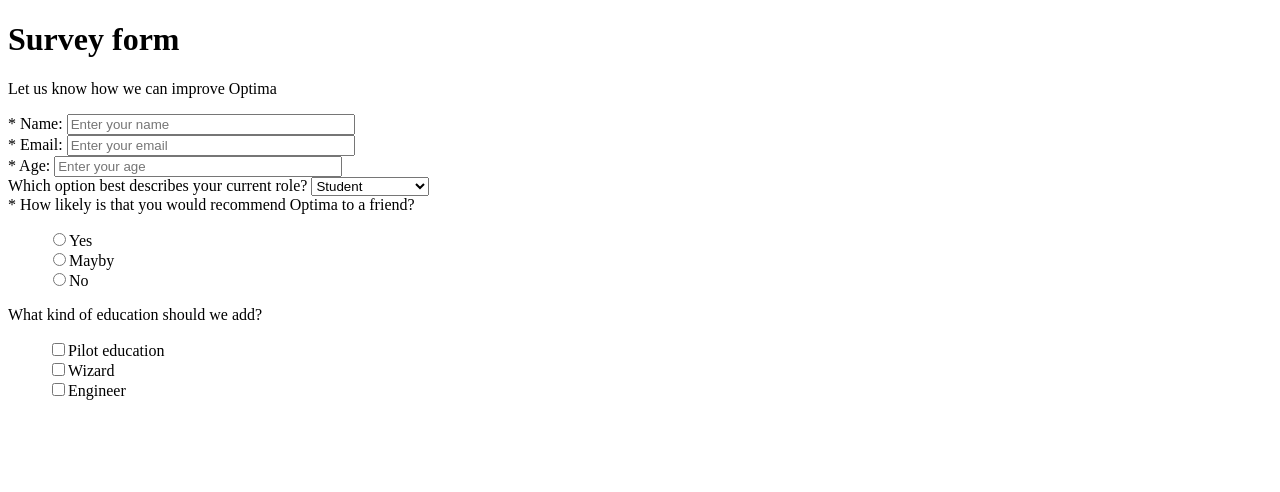
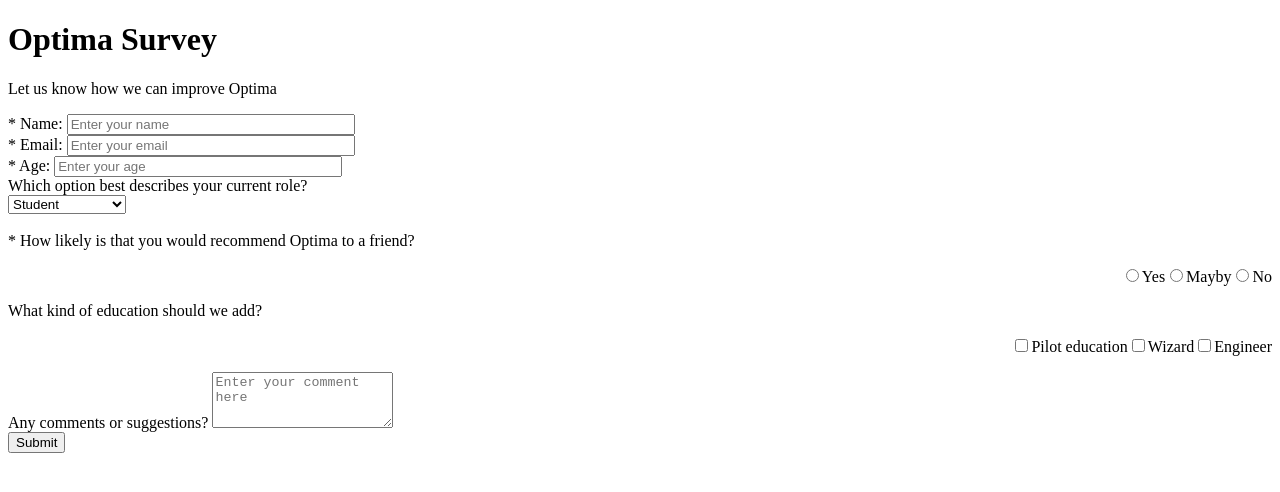
Before and after one commit to HannesDahl/FCC-Survey-Form, a plain HTML site: page index.html in a window 1280 px wide. Drawn offline with Linux system fonts and the light colour scheme.

Commit message:
Code version3

```diff
--- a/index.html
+++ b/index.html
@@ -10,7 +10,7 @@
 <body>
     <header>
 
-        <h1 id="title">Survey form</h1>
+        <h1 id="title">Optima Survey</h1>
 
     </header>
 
@@ -28,7 +28,7 @@
 
         <label id="email-label">* Email:</label>
 
-        <input type="text" id="email" placeholder="Enter your email" class="input-field" class="right" required>
+        <input type="email" id="email" placeholder="Enter your email" class="input-field" class="right" required>
 
         <br>
 
@@ -65,6 +65,12 @@
             <li><label><input value="3" type="checkbox">Engineer</label></li>
         </ul>
 
+            <label>Any comments or suggestions?</label>
+        <textarea placeholder="Enter your comment here" name="comment" style="height: 50px;resize:vertical;"></textarea>
+
+        <br>
+        <button type="submit" id="submit">Submit</button>
+
     </form>
 
 </section>
--- a/style.css
+++ b/style.css
@@ -11,5 +11,12 @@
 }
 
 .right {
+    display: flex;
+    justify-content: flex-end;
+    text-align: left;
+}
 
+.left {
+    display: flex;
+    justify-content: flex-start;
 }
```
